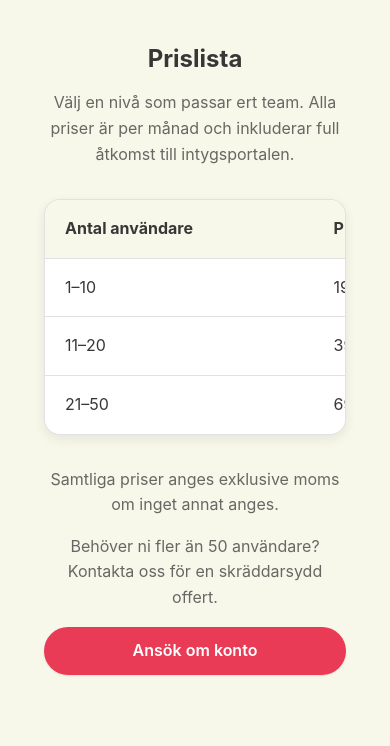
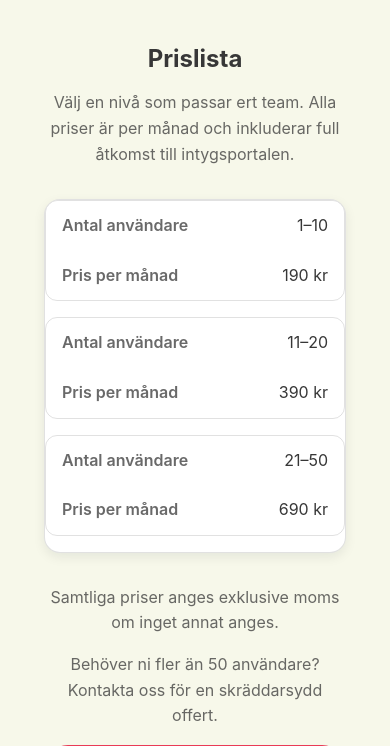
Before and after one commit to Mr-cool08/JK-utbildnings-intyg, a Flask app: page /pris in a window 390 px wide. Shown: the part 146-892 px from the top of the page. Run offline with Flask 3, Linux system fonts and the light colour scheme; parts of the project's set-up code (start-up, migrations or seed data) failed here and were passed over.

Commit message:
Gör prislistan mer mobilanpassad

```diff
--- a/static/css/base.css
+++ b/static/css/base.css
@@ -1617,6 +1617,43 @@ small.hint {
     justify-items: center;
 }
 
+@media (max-width: 700px) {
+    .pricing-table {
+        min-width: 0;
+    }
+
+    .pricing-table thead {
+        display: none;
+    }
+
+    .pricing-table tbody,
+    .pricing-table tr,
+    .pricing-table td {
+        display: block;
+        width: 100%;
+    }
+
+    .pricing-table tbody tr {
+        border: 1px solid var(--color-border);
+        border-radius: var(--radius-md);
+        margin-bottom: 1rem;
+        overflow: hidden;
+    }
+
+    .pricing-table td {
+        display: flex;
+        justify-content: space-between;
+        gap: 1rem;
+        padding: 0.75rem 1rem;
+    }
+
+    .pricing-table td::before {
+        content: attr(data-label);
+        font-weight: 600;
+        color: var(--color-text-muted);
+    }
+}
+
 @media (min-width: 900px) {
     .pricing-preview {
         grid-template-columns: minmax(0, 1fr) minmax(0, 280px);
--- a/templates/pris.html
+++ b/templates/pris.html
@@ -18,18 +18,18 @@
             </thead>
             <tbody>
                 <tr>
-                    <td>1–10</td>
-                    <td>190 kr</td>
+                    <td data-label="Antal användare">1–10</td>
+                    <td data-label="Pris per månad">190 kr</td>
 
                 </tr>
                 <tr>
-                    <td>11–20</td>
-                    <td>390 kr</td>
+                    <td data-label="Antal användare">11–20</td>
+                    <td data-label="Pris per månad">390 kr</td>
 
                 </tr>
                 <tr>
-                    <td>21–50</td>
-                    <td>690 kr</td>
+                    <td data-label="Antal användare">21–50</td>
+                    <td data-label="Pris per månad">690 kr</td>
                 </tr>
             </tbody>
         </table>
```
